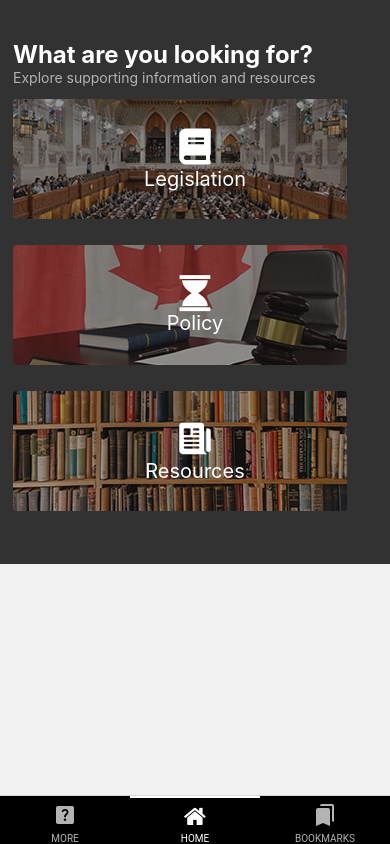
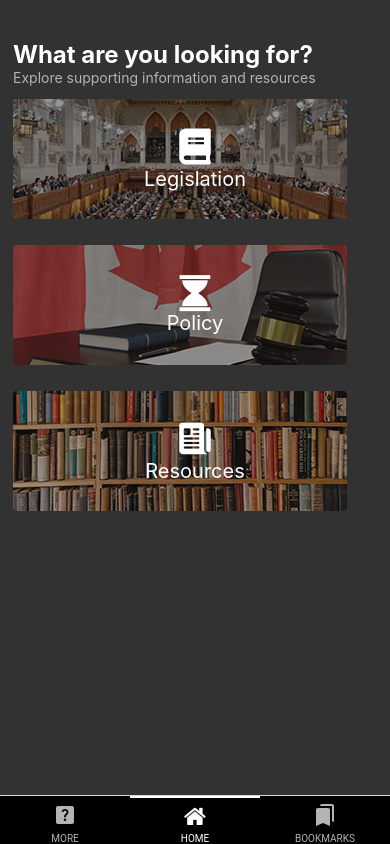
Before and after one commit to OrganizedIsolatedInsect/Field-Point, a React Native app: screen /HomeScreen in a window 390 px wide. Built offline with nearby package versions, Linux system fonts and the light colour scheme.

Commit message:
Updated home screen to scrollview

```diff
--- a/src/Screens/Home/HomeScreen.js
+++ b/src/Screens/Home/HomeScreen.js
@@ -1,11 +1,11 @@
-import { View, Text } from "react-native";
+import { Text, ScrollView } from "react-native";
 import React from "react";
 import styles, { Color } from "../../Shared/styles.js";
 import HomeScreenButton from "../../Shared/Components/HomeScreenButton.js";
 
 const HomeScreen = ({ navigation }) => {
   return (
-    <View style={styles.homeScreenBackground}>
+    <ScrollView style={styles.homeScreenBackground}>
       <Text style={styles.homeScreenHeader}>What are you looking for?</Text>
       <Text style={styles.homeScreenSubHeader}>
         Explore supporting information and resources
@@ -46,7 +46,7 @@ const HomeScreen = ({ navigation }) => {
         iconColor={Color.primaryText}
         onPress={() => {}}
       />
-    </View>
+    </ScrollView>
   );
 };
 
```
Also changed, not shown: src/Shared/Components/placeholder.txt (deleted).
